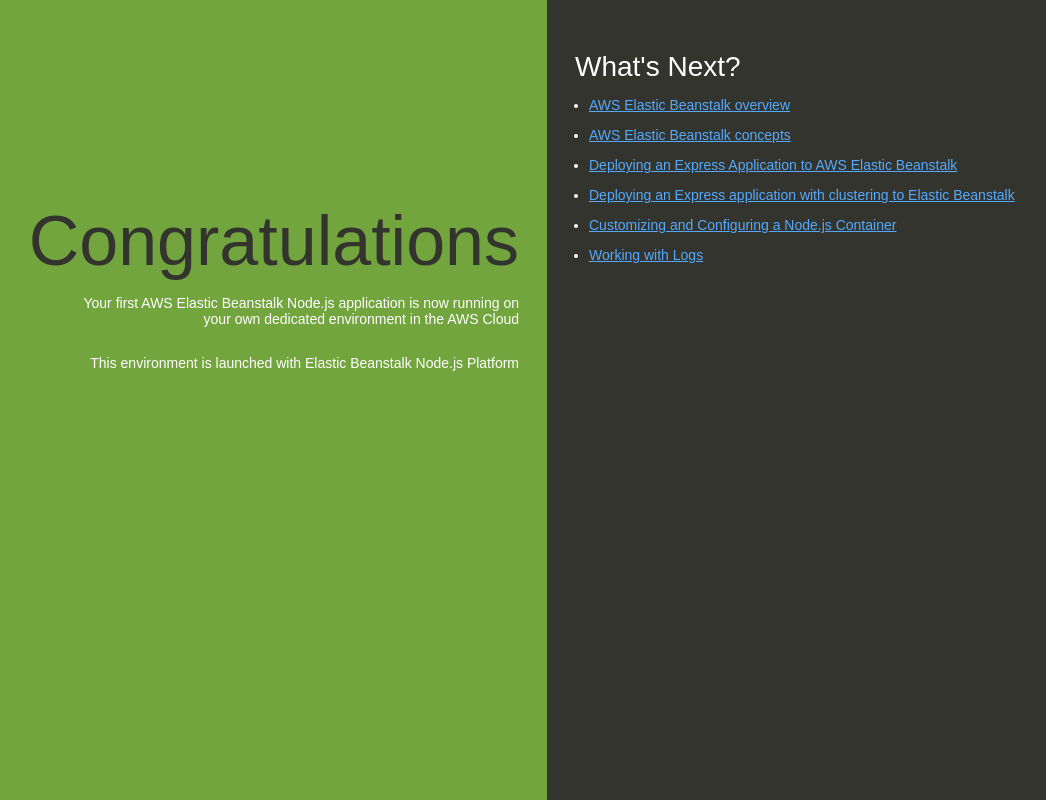
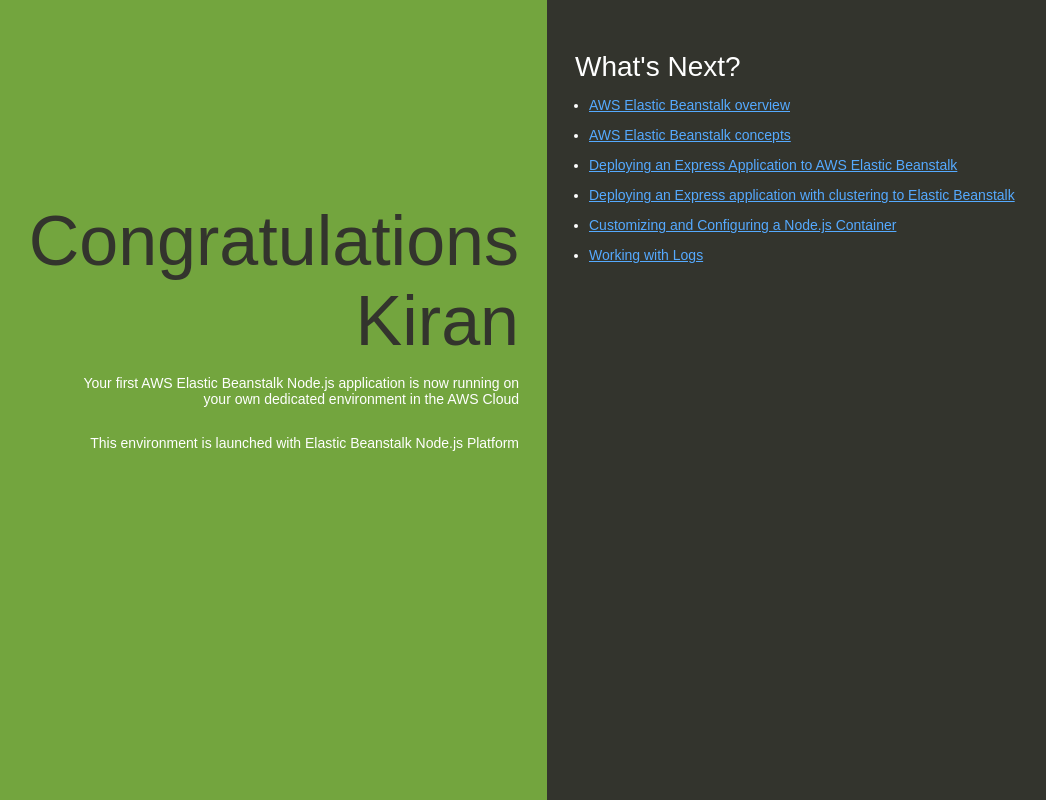
Before and after one commit to kirran1234/kiran_devops13, a website: page index.html in a window 1280 px wide. Shown: the whole page, without its empty margins (93-1139 px from the left). Drawn offline with Linux system fonts and the light colour scheme.

Commit message:
Update index.html

```diff
--- a/index.html
+++ b/index.html
@@ -74,7 +74,7 @@
   </head>
   <body>
     <div class="textColumn">
-      <h1>Congratulations</h1>
+      <h1>Congratulations Kiran</h1>
       <p>Your first AWS Elastic Beanstalk Node.js application is now running on your own dedicated environment in the AWS Cloud</p>
       <p>This environment is launched with Elastic Beanstalk Node.js Platform</p>
     </div>
```
